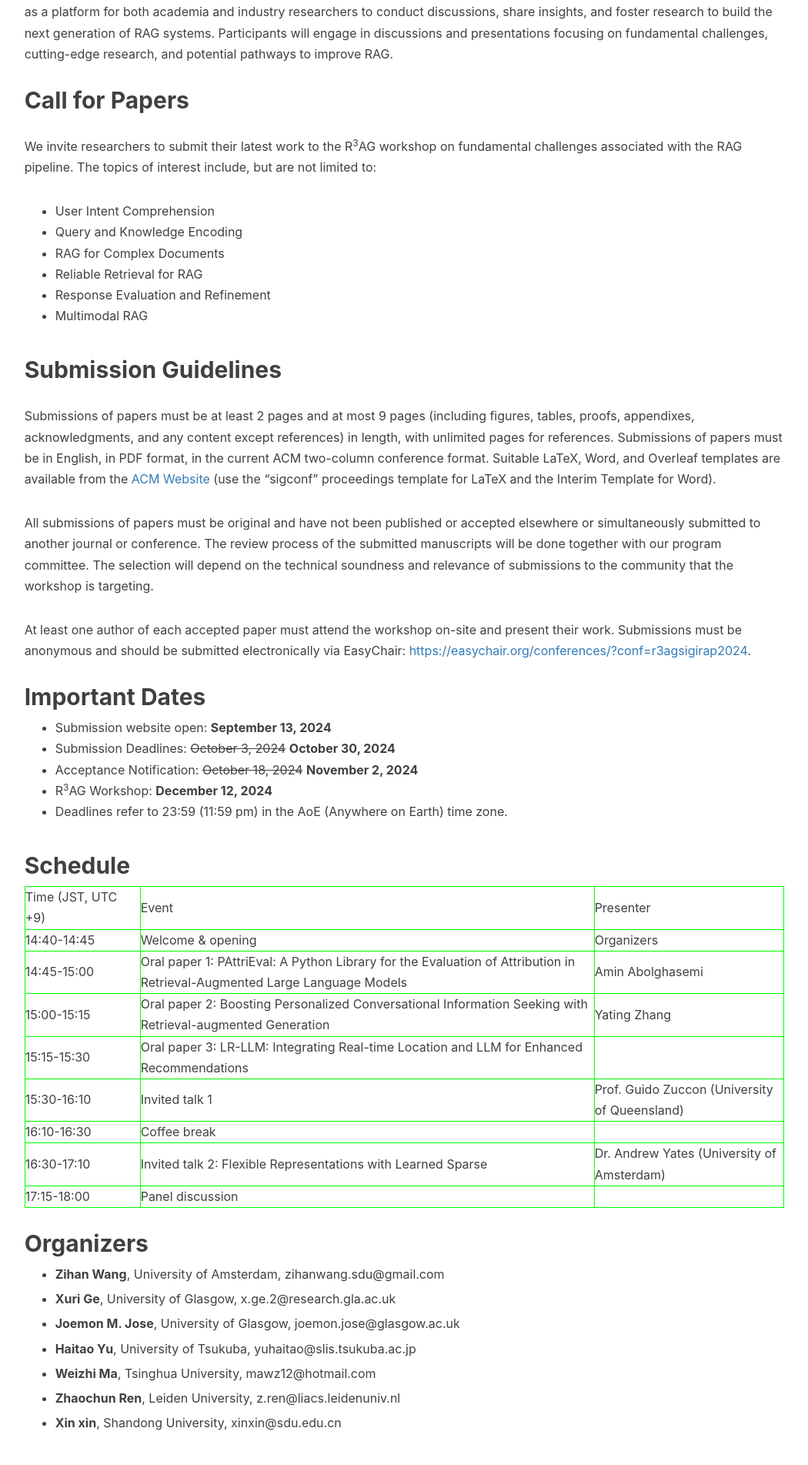
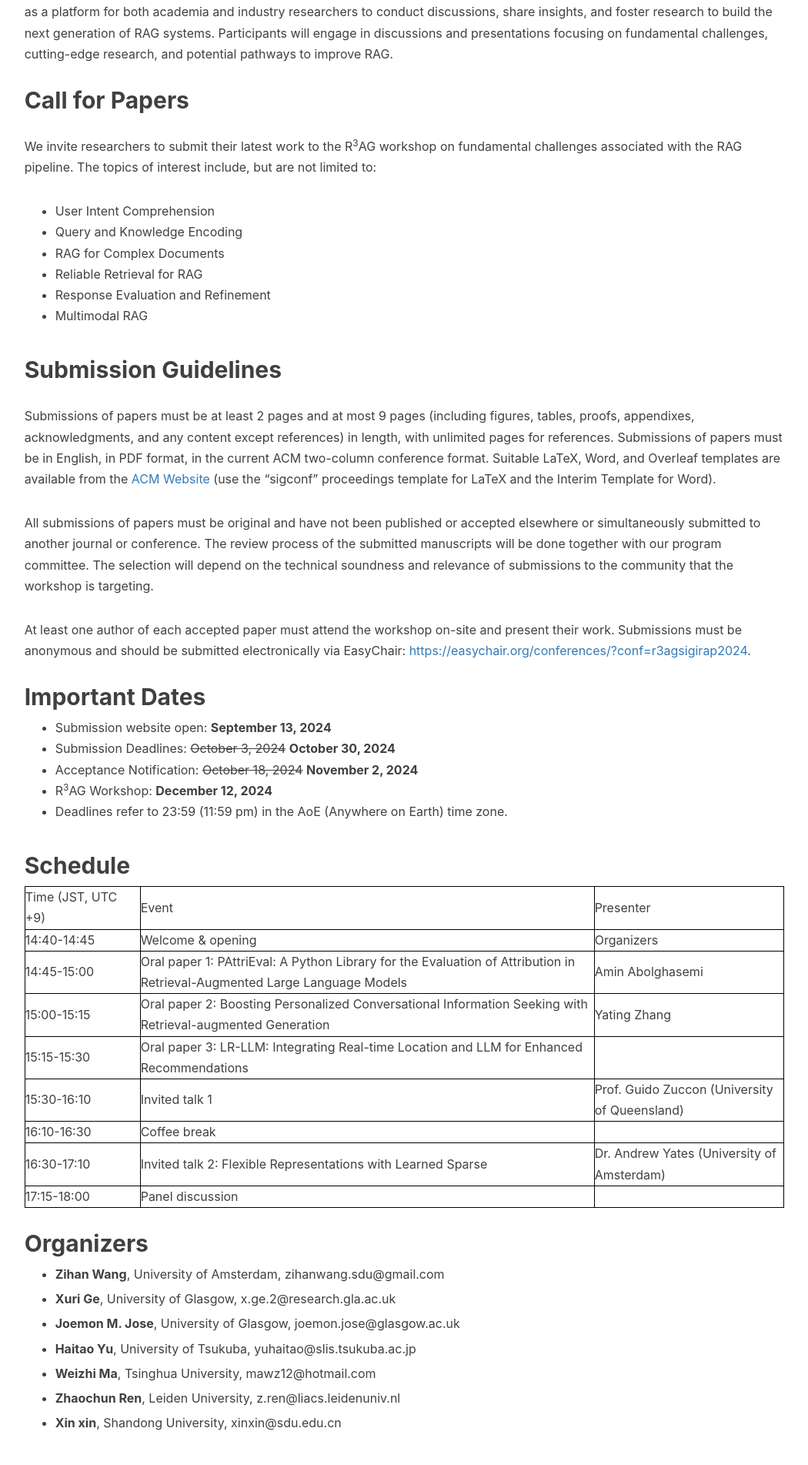
Before and after one commit to R3AG-SIGIR-AP/R3AG-SIGIR-AP.github.io, a Jekyll site: the page built from index.md, in a window 1280 px wide. Shown: the part 773-2676 px from the top of the page at 77% size, without its empty margins (90-1140 px from the left). Built offline with Jekyll 4.4.1, drawn with Linux system fonts in a browser that asks for light colours; nearby versions of some CDN libraries; our own code applies the rules of GitHub Pages for plain Markdown files.

Commit message:
Update index.md

```diff
--- a/index.md
+++ b/index.md
@@ -35,7 +35,7 @@ At least one author of each accepted paper must attend the workshop on-site and
 
 ## <a name='Schedule' style="color: inherit; text-decoration: none; text-align: center;"> Schedule </a>
 
-<table border="1" style="border-color: #00FF00;">
+<table border="1" style="border-color: black;">
     <tr>
         <td width="150">Time (JST, UTC +9)</td>
         <td>Event</td>
```
